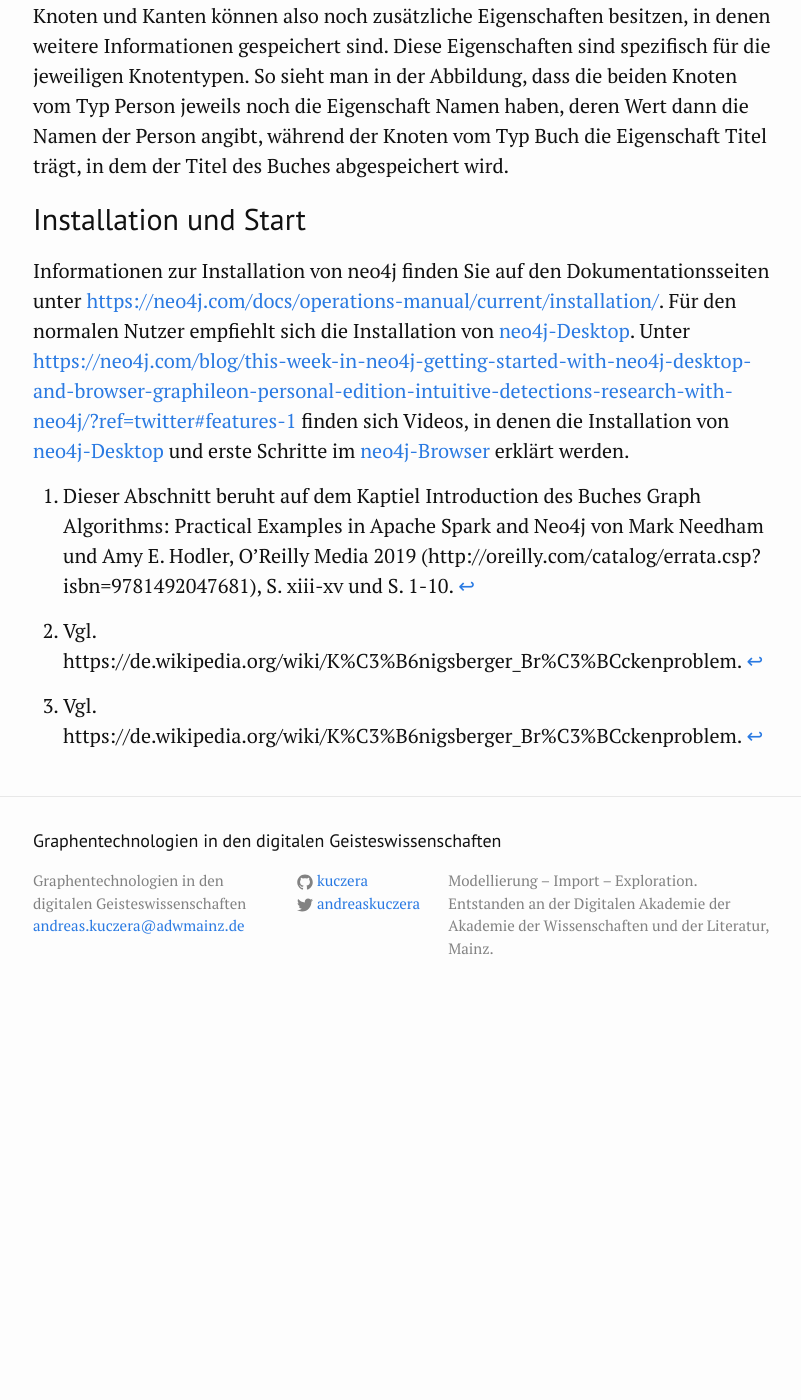
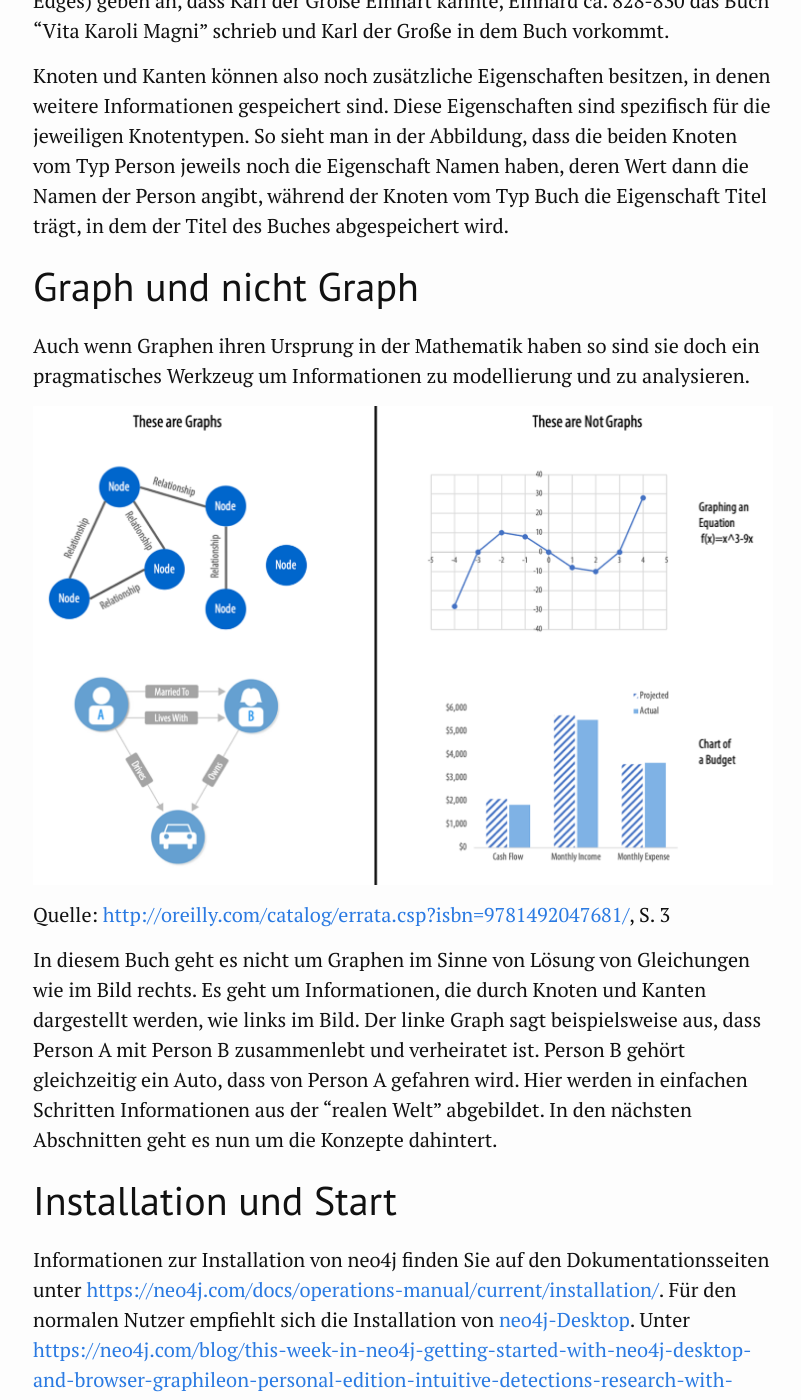
Before and after one commit to kuczera/Graphentechnologien, a Jekyll site: the page built from docs/05_Was ist eine Graphdatenbank.md, in a window 1280 px wide and 1400 px high, scrolled down 2556 px. Shown: the whole window, without its empty margins (237-1038 px from the left). Built offline with Jekyll 4.4.1, drawn with Linux system fonts in a browser that asks for light colours; before the commit the page ends 3575 px from its top, so only the background shows below that; some of the changed text lies outside the part shown.

Commit message:
Bilder aus Graph Algorithms ergänzt

```diff
--- a/docs/05_Was ist eine Graphdatenbank.md
+++ b/docs/05_Was ist eine Graphdatenbank.md
@@ -13,14 +13,14 @@
 * Will be replaced with the ToC, excluding the "Contents" header
 {:toc}
 
-## Vorbemerkung
+# Vorbemerkung
 
 Dieser Abschnitt gibt eine kurze Einführung zu Graphen.[^b72e] Gegenüber relationalen Datenbanken, in denen die Daten in  Tabellen abgelegt und verknüpft sind, werden in Graphen Knoten für die Speicherung der Daten verwendet und diese dann mit Kanten in Relation gesetzt. Aber auch in relationalen Datenbanken kann man natürlich Daten verknüpfen. Wo liegt also der eigentliche Vorteil.
 Der wirkliche Mehrwert bei Graphdatenbanken ergibt sich aus gerichteten und transitiven Beziehungen. Hat A eine direkte Kante zu B und B eine direkte Kante zu C dann ist A zwar nicht direkt sonder transitiv mit C verbunden.
 Gerade wenn ein Graph sehr viele verschiedene solcher transitiven Verbindungen hat lassen sich Muster und Verbindungen identifizieren die in relationalen Modellen oft unentdeckt bleiben. Darüber hinaus bietet der Graph eine optimale Ausgangslage für anschließende Netzwerkanalyse des gesamten Graphen oder von ausgewählten Subgraphen.
 War es in den digitalen Geisteswissenschaften bis vor einigen Jahren noch höchste Priorität überhaupt digitale Forschungsdaten bereitzustellen ist es heute die Herausforderung Daten in ihrem Kontext zu erfassen. Hierfür lassen sich Graphdatenbanken hervorragend nutzen.
 
-## Was sind Graphen ?
+# Was sind Graphen ?
 
 Graphen gehen zurück auf die erste Hälfte des 18 Jahrhunderts. 1736 löste Leonhard Euler das "Königsberger Brückenproblem", das fragte ob es möglich sei, die 4 durch den Fluß getrennten Stadtbereiche, die über 7 Brücken verbunden waren jeweils einmal zu besuchen, ohne eine der Brücken zweimal zu nutzen.[^caa8]
 
@@ -39,9 +39,17 @@
 
 Knoten und Kanten können also noch zusätzliche Eigenschaften besitzen, in denen weitere Informationen gespeichert sind. Diese Eigenschaften sind spezifisch für die jeweiligen Knotentypen. So sieht man in der Abbildung, dass die beiden Knoten vom Typ Person jeweils noch die Eigenschaft Namen haben, deren Wert dann die Namen der Person angibt, während der Knoten vom Typ Buch die Eigenschaft Titel trägt, in dem der Titel des Buches abgespeichert wird.
 
+# Graph und nicht Graph
 
+Auch wenn Graphen ihren Ursprung in der Mathematik haben so sind sie doch ein pragmatisches Werkzeug um Informationen zu modellierung und zu analysieren.
 
-## Installation und Start
+![Graphen und nicht Graphen](Bilder/GraphsNotGraphs.png)
+
+Quelle: [http://oreilly.com/catalog/errata.csp?isbn=9781492047681/](Needham/Hodler 2019), S. 3
+
+In diesem Buch geht es nicht um Graphen im Sinne von Lösung von Gleichungen wie im Bild rechts. Es geht um Informationen, die durch Knoten und Kanten dargestellt werden, wie links im Bild. Der linke Graph sagt beispielsweise aus, dass Person A mit Person B zusammenlebt und verheiratet ist. Person B gehört gleichzeitig ein Auto, dass von Person A gefahren wird. Hier werden in einfachen Schritten Informationen aus der "realen Welt" abgebildet. In den nächsten Abschnitten geht es nun um die Konzepte dahintert.
+
+# Installation und Start
 
 Informationen zur Installation von neo4j finden Sie auf den Dokumentationsseiten unter [https://neo4j.com/docs/operations-manual/current/installation/](https://neo4j.com/docs/operations-manual/current/installation/). Für den normalen Nutzer empfiehlt sich die Installation von [neo4j-Desktop](https://neo4j.com/download/). Unter [https://neo4j.com/blog/this-week-in-neo4j-getting-started-with-neo4j-desktop-and-browser-graphileon-personal-edition-intuitive-detections-research-with-neo4j/?ref=twitter#features-1](https://neo4j.com/blog/this-week-in-neo4j-getting-started-with-neo4j-desktop-and-browser-graphileon-personal-edition-intuitive-detections-research-with-neo4j/?ref=twitter#features-1) finden sich Videos, in denen die Installation von [neo4j-Desktop](https://www.youtube.com/watch?v=8yWhuUnPapw) und erste Schritte im [neo4j-Browser](https://www.youtube.com/watch?v=rQTximyaETA) erklärt werden.
 
```
Also changed, not shown: docs/Bilder/Graph-Algorithms/16-2-1-LabeledPropertyGraph.png (added), docs/Bilder/Graph-Algorithms/17-2-2-TypesOfGraphs.png (added), docs/Bilder/Graph-Algorithms/17-2-3-RandomSmallWorldScaleFree.png (added), docs/Bilder/Graph-Algorithms/19-2-4-DisConnected.png (added), docs/Bilder/Graph-Algorithms/20-2-5-UnWeighted.png (added), docs/Bilder/Graph-Algorithms/20-2-6-ShortestPath.png (added), docs/Bilder/Graph-Algorithms/21-2-7-UnDirected.png (added), docs/Bilder/Graph-Algorithms/22-2-8-aCyclic.png (added), docs/Bilder/Graph-Algorithms/23-2-9-Trees.png (added), docs/Bilder/Graph-Algorithms/24-2-10-Densitiy.png (added), docs/Bilder/Graph-Algorithms/26-2-11-Battlestar.png (added), docs/Bilder/Graph-Algorithms/26-2-11-Battlestar2.png (added), docs/Bilder/GraphsNotGraphs.png (added).
